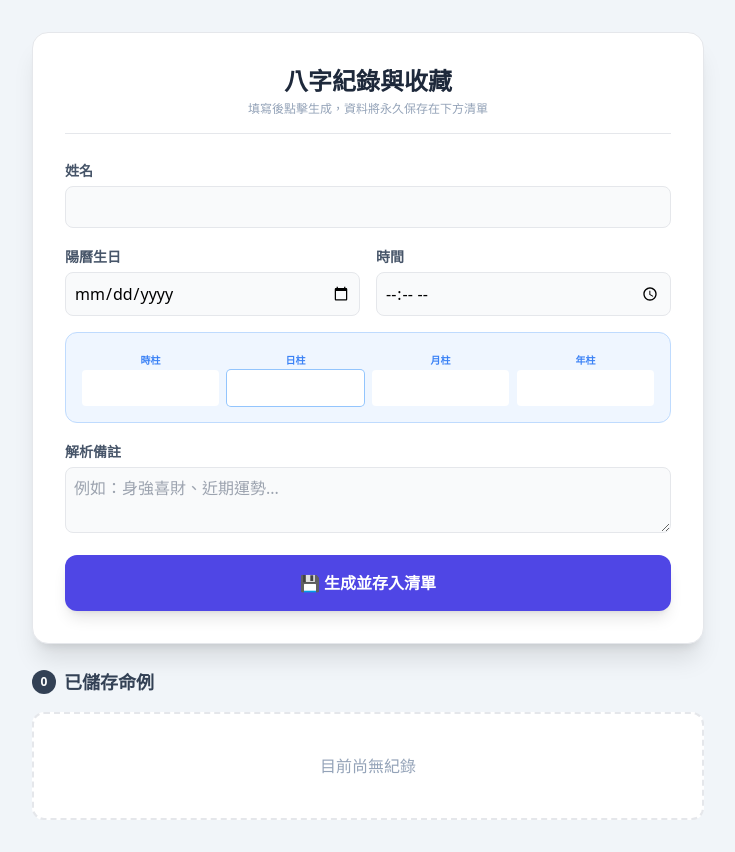
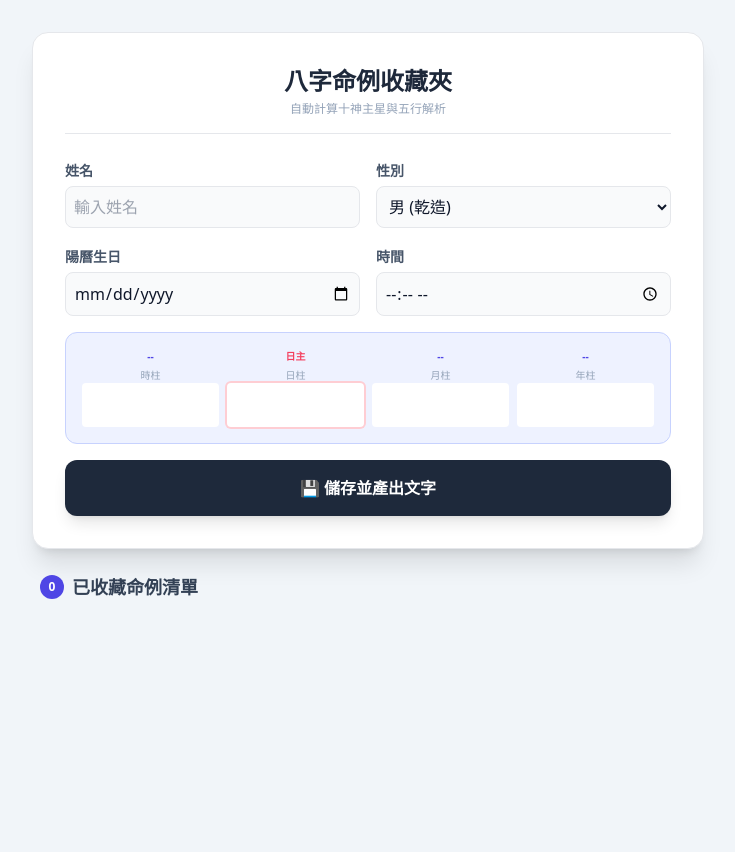
Before and after one commit to yoshi84861-maker/bazi-app, a plain HTML site: page index.html in a window 1280 px wide. Shown: the whole page, without its empty margins (272-1007 px from the left). After the commit the page ends 800 px from the top, so only its background shows below. Drawn offline with nearby package versions, Linux system fonts and the light colour scheme.

Commit message:
Update index.html

```diff
--- a/index.html
+++ b/index.html
@@ -3,168 +3,115 @@
 <head>
     <meta charset="UTF-8">
     <meta name="viewport" content="width=device-width, initial-scale=1.0">
-    <title>專業八字紀錄工具 (收藏夾版)</title>
+    <title>八字紀錄工具-專業版</title>
     <script src="https://cdn.tailwindcss.com"></script>
     <script src="https://unpkg.com/lunar-javascript/lunar.js"></script>
 </head>
-<body class="bg-slate-100 min-h-screen py-8 px-4 font-sans">
+<body class="bg-slate-100 min-h-screen py-8 px-4 font-sans text-slate-900">
 
     <div class="max-w-2xl mx-auto space-y-6">
         <div class="bg-white rounded-2xl shadow-xl p-6 md:p-8 border border-gray-200">
             <header class="text-center mb-6 border-b pb-4">
-                <h1 class="text-2xl font-bold text-slate-800">八字紀錄與收藏</h1>
-                <p class="text-xs text-slate-400 mt-1">填寫後點擊生成，資料將永久保存在下方清單</p>
+                <h1 class="text-2xl font-bold text-slate-800">八字命例收藏夾</h1>
+                <p class="text-xs text-slate-400 mt-1">自動計算十神主星與五行解析</p>
             </header>
 
             <div class="space-y-4">
                 <div class="grid grid-cols-2 gap-4">
-                    <div class="col-span-2">
+                    <div class="col-span-1">
                         <label class="text-sm font-semibold text-slate-600">姓名</label>
-                        <input type="text" id="name" class="w-full mt-1 border rounded-lg p-2 bg-gray-50 outline-none focus:ring-2 focus:ring-blue-500">
+                        <input type="text" id="name" placeholder="輸入姓名" class="w-full mt-1 border rounded-lg p-2 bg-gray-50 outline-none focus:ring-2 focus:ring-indigo-500">
+                    </div>
+                    <div class="col-span-1">
+                        <label class="text-sm font-semibold text-slate-600">性別</label>
+                        <select id="gender" class="w-full mt-1 border rounded-lg p-2 bg-gray-50 outline-none focus:ring-2 focus:ring-indigo-500">
+                            <option value="乾造 (男)">男 (乾造)</option>
+                            <option value="坤造 (女)">女 (坤造)</option>
+                        </select>
                     </div>
                     <div>
                         <label class="text-sm font-semibold text-slate-600">陽曆生日</label>
-                        <input type="date" id="date" onchange="autoCalculateBazi()" class="w-full mt-1 border rounded-lg p-2 bg-gray-50 outline-none focus:ring-2 focus:ring-blue-500">
+                        <input type="date" id="date" onchange="autoCalculateBazi()" class="w-full mt-1 border rounded-lg p-2 bg-gray-50 outline-none">
                     </div>
                     <div>
                         <label class="text-sm font-semibold text-slate-600">時間</label>
-                        <input type="time" id="time" onchange="autoCalculateBazi()" class="w-full mt-1 border rounded-lg p-2 bg-gray-50 outline-none focus:ring-2 focus:ring-blue-500">
+                        <input type="time" id="time" onchange="autoCalculateBazi()" class="w-full mt-1 border rounded-lg p-2 bg-gray-50 outline-none">
                     </div>
                 </div>
 
-                <div class="bg-blue-50 p-4 rounded-xl border border-blue-200">
-                    <div class="grid grid-cols-4 gap-2 text-center text-sm">
-                        <div><span class="text-[10px] font-bold text-blue-500">時柱</span><input type="text" id="hourPillar" class="w-full border-0 rounded bg-white p-2 text-center font-bold"></div>
-                        <div><span class="text-[10px] font-bold text-blue-500">日柱</span><input type="text" id="dayPillar" class="w-full border-0 rounded bg-white p-2 text-center font-bold ring-1 ring-blue-300"></div>
-                        <div><span class="text-[10px] font-bold text-blue-500">月柱</span><input type="text" id="monthPillar" class="w-full border-0 rounded bg-white p-2 text-center font-bold"></div>
-                        <div><span class="text-[10px] font-bold text-blue-500">年柱</span><input type="text" id="yearPillar" class="w-full border-0 rounded bg-white p-2 text-center font-bold"></div>
+                <div class="bg-indigo-50 p-4 rounded-xl border border-indigo-200">
+                    <div class="grid grid-cols-4 gap-2 text-center">
+                        <div>
+                            <span id="hStar" class="text-[10px] font-bold text-indigo-600 block mb-1">--</span>
+                            <span class="text-[10px] text-slate-400 block">時柱</span>
+                            <input type="text" id="hourPillar" class="w-full border-0 rounded bg-white p-2 text-center font-bold text-lg">
+                        </div>
+                        <div>
+                            <span class="text-[10px] font-bold text-rose-500 block mb-1">日主</span>
+                            <span class="text-[10px] text-slate-400 block">日柱</span>
+                            <input type="text" id="dayPillar" class="w-full border-0 rounded bg-white p-2 text-center font-bold text-lg ring-2 ring-rose-200">
+                        </div>
+                        <div>
+                            <span id="mStar" class="text-[10px] font-bold text-indigo-600 block mb-1">--</span>
+                            <span class="text-[10px] text-slate-400 block">月柱</span>
+                            <input type="text" id="monthPillar" class="w-full border-0 rounded bg-white p-2 text-center font-bold text-lg">
+                        </div>
+                        <div>
+                            <span id="yStar" class="text-[10px] font-bold text-indigo-600 block mb-1">--</span>
+                            <span class="text-[10px] text-slate-400 block">年柱</span>
+                            <input type="text" id="yearPillar" class="w-full border-0 rounded bg-white p-2 text-center font-bold text-lg">
+                        </div>
                     </div>
                 </div>
 
-                <div>
-                    <label class="text-sm font-semibold text-slate-600">解析備註</label>
-                    <textarea id="notes" rows="2" class="w-full mt-1 border rounded-lg p-2 bg-gray-50 outline-none focus:ring-2 focus:ring-blue-500" placeholder="例如：身強喜財、近期運勢..."></textarea>
-                </div>
-
-                <button onclick="saveRecord()" class="w-full py-4 bg-indigo-600 text-white font-bold rounded-xl shadow-lg hover:bg-indigo-700 active:scale-95 transition flex items-center justify-center gap-2">
-                    <span>💾 生成並存入清單</span>
+                <button onclick="saveRecord()" class="w-full py-4 bg-slate-800 text-white font-bold rounded-xl shadow-lg hover:bg-black active:scale-95 transition">
+                    💾 儲存並產出文字
                 </button>
             </div>
         </div>
 
-        <div class="space-y-4">
-            <h2 class="text-lg font-bold text-slate-700 flex items-center gap-2">
-                <span class="bg-slate-700 text-white w-6 h-6 rounded-full text-xs flex items-center justify-center" id="countText">0</span>
-                已儲存命例
+        <div class="space-y-4 pb-20">
+            <h2 class="text-lg font-bold text-slate-700 flex items-center gap-2 px-2">
+                <span class="bg-indigo-600 text-white w-6 h-6 rounded-full text-xs flex items-center justify-center" id="countText">0</span>
+                已收藏命例清單
             </h2>
-            <div id="historyList" class="space-y-4">
-                <p class="text-slate-400 text-center py-10 bg-white rounded-xl border-2 border-dashed border-gray-200">目前尚無紀錄</p>
-            </div>
+            <div id="historyList" class="space-y-4"></div>
         </div>
     </div>
 
     <script>
-        // 1. 自動排盤功能
+        // 十神對應表
+        const SHI_SHEN = {
+            '比肩': ['甲甲','乙乙','丙丙','丁丁','戊戊','己己','庚庚','辛辛','壬壬','癸癸'],
+            '劫財': ['甲乙','乙甲','丙丁','丁丙','戊己','己戊','庚辛','辛庚','壬癸','癸壬'],
+            '食神': ['甲丙','乙丁','丙戊','丁己','戊庚','己辛','庚壬','辛癸','壬甲','癸乙'],
+            '傷官': ['甲丁','乙丙','丙己','丁戊','戊辛','己庚','庚癸','辛壬','壬乙','癸甲'],
+            '偏財': ['甲戊','乙己','丙庚','丁辛','戊壬','己癸','庚甲','辛乙','壬丙','癸丁'],
+            '正財': ['甲己','乙戊','丙辛','丁庚','戊癸','己壬','庚乙','辛甲','壬丁','癸丙'],
+            '七殺': ['甲庚','乙辛','丙壬','丁癸','戊甲','己乙','庚丙','辛丁','壬戊','癸己'],
+            '正官': ['甲辛','乙庚','丙癸','丁壬','戊乙','己甲','庚丁','辛丙','壬己','癸戊'],
+            '偏印': ['甲壬','乙癸','丙甲','丁乙','戊丙','己丁','庚戊','辛己','壬庚','癸辛'],
+            '正印': ['甲癸','乙壬','丙乙','丁甲','戊丁','己丙','庚己','辛庚','壬辛','癸庚']
+        };
+
+        function getShiShen(dayGan, targetGan) {
+            if (!dayGan || !targetGan) return "--";
+            const pair = dayGan + targetGan;
+            for (const [key, list] of Object.entries(SHI_SHEN)) {
+                if (list.includes(pair)) return key;
+            }
+            return "--";
+        }
+
         function autoCalculateBazi() {
             const dateVal = document.getElementById('date').value;
             const timeVal = document.getElementById('time').value || "00:00";
             if (!dateVal) return;
+
             const [y, m, d] = dateVal.split('-').map(Number);
             const [hh, mm] = timeVal.split(':').map(Number);
             const solar = Solar.fromYmdHms(y, m, d, hh, mm, 0);
             const lunar = solar.getLunar();
             const eightChar = lunar.getEightChar();
-            document.getElementById('yearPillar').value = eightChar.getYear();
-            document.getElementById('monthPillar').value = eightChar.getMonth();
-            document.getElementById('dayPillar').value = eightChar.getDay();
-            document.getElementById('hourPillar').value = eightChar.getTime();
-        }
 
-        // 2. 儲存紀錄到清單
-        function saveRecord() {
-            const name = document.getElementById('name').value || '未名氏';
-            const date = document.getElementById('date').value;
-            const time = document.getElementById('time').value;
-            const pillars = {
-                y: document.getElementById('yearPillar').value,
-                m: document.getElementById('monthPillar').value,
-                d: document.getElementById('dayPillar').value,
-                h: document.getElementById('hourPillar').value
-            };
-            const notes = document.getElementById('notes').value;
-
-            if (!pillars.y) { alert('請先輸入生日生成八字'); return; }
-
-            const recordText = `【命例紀錄】\n姓名：${name}\n陽曆：${date} ${time}\n時 日 月 年\n${pillars.h} ${pillars.d} ${pillars.m} ${pillars.y}\n備註：${notes}\n紀錄日期：${new Date().toLocaleDateString()}`;
-
-            const records = JSON.parse(localStorage.getItem('bazi_history') || '[]');
-            records.unshift({ id: Date.now(), text: recordText, name: name }); // 新的在前
-            localStorage.setItem('bazi_history', JSON.stringify(records));
-
-            renderHistory();
-            // 清空輸入框以便下一筆
-            document.getElementById('name').value = '';
-            document.getElementById('notes').value = '';
-        }
-
-        // 3. 渲染歷史清單
-        function renderHistory() {
-            const listContainer = document.getElementById('historyList');
-            const records = JSON.parse(localStorage.getItem('bazi_history') || '[]');
-            document.getElementById('countText').innerText = records.length;
-
-            if (records.length === 0) {
-                listContainer.innerHTML = '<p class="text-slate-400 text-center py-10 bg-white rounded-xl border-2 border-dashed border-gray-200">目前尚無紀錄</p>';
-                return;
-            }
-
-            listContainer.innerHTML = records.map(record => `
-                <div class="bg-white p-5 rounded-xl shadow-sm border border-gray-100 relative group animate-fade-in">
-                    <div class="flex justify-between items-start mb-2">
-                        <h3 class="font-bold text-slate-800">${record.name} 的命例</h3>
-                        <button onclick="deleteRecord(${record.id})" class="text-red-400 hover:text-red-600 text-xs">刪除</button>
-                    </div>
-                    <pre class="text-xs text-slate-500 font-mono whitespace-pre-wrap bg-slate-50 p-3 rounded-lg border border-slate-100">${record.text}</pre>
-                    <button onclick="copyText(\`${record.text.replace(/`/g, '\\`')}\`, this)" class="mt-3 w-full py-2 bg-emerald-50 text-emerald-600 text-sm font-bold rounded-lg hover:bg-emerald-600 hover:text-white transition">
-                        點擊複製此內容
-                    </button>
-                </div>
-            `).join('');
-        }
-
-        // 4. 複製功能
-        function copyText(text, btn) {
-            navigator.clipboard.writeText(text).then(() => {
-                const originalText = btn.innerText;
-                btn.innerText = '✅ 已複製到剪貼簿';
-                btn.classList.add('bg-emerald-600', 'text-white');
-                setTimeout(() => {
-                    btn.innerText = originalText;
-                    btn.classList.remove('bg-emerald-600', 'text-white');
-                }, 2000);
-            });
-        }
-
-        // 5. 刪除功能
-        function deleteRecord(id) {
-            if (confirm('確定要刪除這筆紀錄嗎？')) {
-                let records = JSON.parse(localStorage.getItem('bazi_history') || '[]');
-                records = records.filter(r => r.id !== id);
-                localStorage.setItem('bazi_history', JSON.stringify(records));
-                renderHistory();
-            }
-        }
-
-        // 頁面載入時初始化清單
-        window.onload = renderHistory;
-    </script>
-
-    <style>
-        @keyframes fade-in {
-            from { opacity: 0; transform: translateY(10px); }
-            to { opacity: 1; transform: translateY(0); }
-        }
-        .animate-fade-in { animation: fade-in 0.3s ease-out forwards; }
-    </style>
-</body>
-</html>
+            const yG = eightChar.getYearGan(), mG = eightChar.getMonthGan(), dG = eightChar.getDay
```
